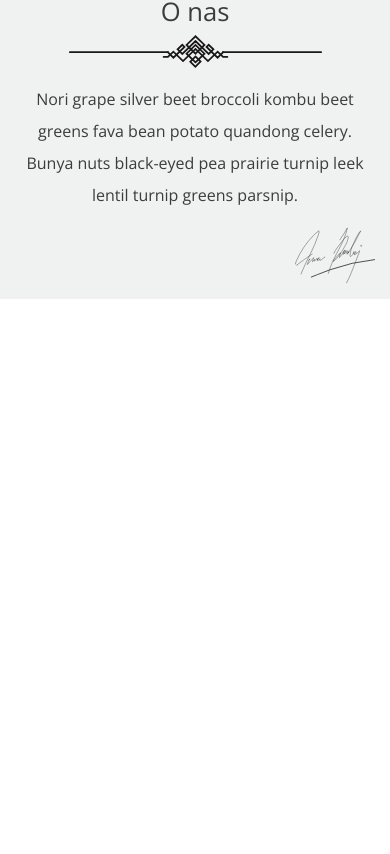
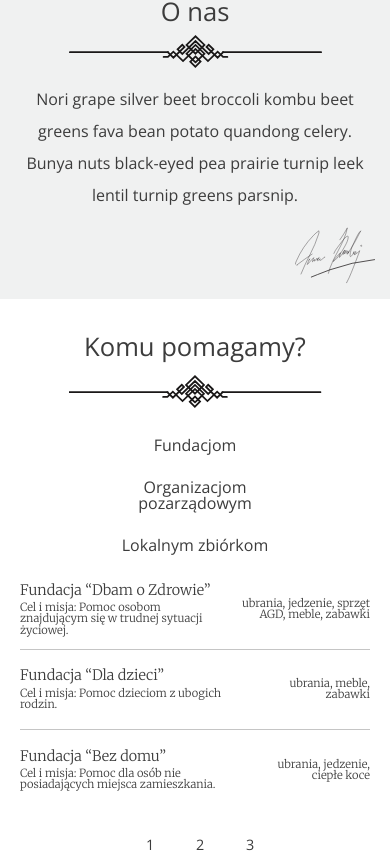
Before and after one commit to jarekm04/oddaj_rzeczy, a React (Create React App) app: page / in a window 390 px wide. Shown: the part 1885-2739 px from the top of the page. Before the commit the page ends 2184 px from the top, so only its background shows below. Built offline with nearby package versions, Linux system fonts and the light colour scheme; no server answers.

Commit message:
simple steps, aboutus, foundation mobile

```diff
--- a/src/scss/components/HomeComponents/contact.scss
+++ b/src/scss/components/HomeComponents/contact.scss
@@ -8,12 +8,18 @@
     height: 600px;
     overflow: hidden;
   }
-  @media (max-width: 750px) {
+  @media (min-width: 350px) and (max-width: 750px) {
+    height: 450px;
     display: none;
   }
   .bg-box {
     width: 50%;
     height: 100%;
+    @media (min-width: 350px) and (max-width: 750px) {
+      position: absolute;
+      width: 100%;
+      height: auto;
+    }
     .contact__bg {
       width: 100%;
       height: 100%;
@@ -28,6 +34,9 @@
         margin-top: 40%;
         transform: scale(1.7);
       }
+      @media (min-width: 350px) and (max-width: 750px) {
+        opacity: 0.1;
+      }
     }
   }
   .form {
@@ -38,6 +47,10 @@
     margin-right: 70px;
     margin-left: 20px;
     z-index: 2;
+    @media (min-width: 350px) and (max-width: 750px) {
+      width: 100%;
+      margin: 0 20px 0 20px;
+    }
     .form__title {
       font-size: 2.375rem;
       text-align: center;
@@ -50,12 +63,18 @@
         font-size: 1.6rem;
         margin-top: 70px;
       }
+      @media (min-width: 350px) and (max-width: 750px) {
+        margin-top: 40px;
+      }
     }
     .decoration {
       @include decorationLine;
       margin-left: 50%;
       transform: translateX(-50%);
       margin-bottom: 60px;
+      @media (min-width: 350px) and (max-width: 750px) {
+        margin-bottom: 20px;
+      }
     }
     .form__successMsg {
       font-size: 1rem;
@@ -97,6 +116,9 @@
       @media (max-width: 1000px) {
         font-size: 0.8rem;
       }
+      @media (min-width: 350px) and (max-width: 750px) {
+        border-bottom: 1px solid black;
+      }
     }
     textarea {
       height: 100px;
@@ -109,6 +131,9 @@
     input::placeholder,
     textarea::placeholder {
       color: #3C3C3C26;
+      @media (min-width: 350px) and (max-width: 750px) {
+        color: #737373;
+      }
     }
     .contact__btn {
       width: 150px;
@@ -120,6 +145,9 @@
       background-color: white;
       border: 1px solid $color-darkGray;
       cursor: pointer;
+      @media (min-width: 350px) and (max-width: 750px) {
+        margin-top: 30px;
+      }
       &:hover {
         background-color: $color-white;
       }
@@ -136,9 +164,3 @@
     }
   }
 }
-
-@media screen and (max-width: 1100px) {
-  .contact {
-
-  }
-}
--- a/src/scss/components/HomeComponents/foundation.scss
+++ b/src/scss/components/HomeComponents/foundation.scss
@@ -6,7 +6,8 @@
     margin-top: 35px;
   }
   @media (max-width: 750px) {
-    display: none;
+    height: 520px;
+    overflow: hidden;
   }
   .foundation__title {
     font-size: 2.375rem;
@@ -15,11 +16,17 @@
     @media (max-width: 1000px) {
       font-size: 1.6rem;
     }
+    @media (min-width: 350px) and (max-width: 750px) {
+      margin-bottom: 15px;
+    }
   }
   .decoration {
     @include decorationLine;
     margin-left: 50%;
     transform: translateX(-50%);
+    @media (min-width: 350px) and (max-width: 750px) {
+      margin-bottom: 10px;
+    }
   }
   .foundation__choice {
     display: flex;
@@ -29,6 +36,12 @@
     @media (max-width: 1000px) {
       font-size: 1.2rem;
       margin: 20px 140px 35px 140px;
+    }
+    @media (min-width: 350px) and (max-width: 750px) {
+      flex-direction: column;
+      align-items: center;
+      font-size: 1rem;
+      margin: 0;
     }
     .choice {
       display: flex;
@@ -43,6 +56,9 @@
       &:hover {
         border: 1px solid $color-darkGray;
       }
+      @media (min-width: 350px) and (max-width: 750px) {
+        height: 50px;
+      }
     }
   }
   .choice__content {
@@ -52,6 +68,10 @@
     align-items: center;
     margin-left: 50px;
     margin-right: 50px;
+    @media (min-width: 350px) and (max-width: 750px) {
+      margin-left: 20px;
+      margin-right: 20px;
+    }
     .choice__text {
       font-size: 1.375rem;
       width: 640px;
@@ -59,6 +79,9 @@
       text-align: center;
       @media (max-width: 1000px) {
         font-size: 1.1rem;
+      }
+      @media (min-width: 350px) and (max-width: 750px) {
+        display: none;
       }
     }
     .text-box {
@@ -82,12 +105,18 @@
           @media (max-width: 1000px) {
             font-size: 1.2rem;
           }
+          @media (min-width: 350px) and (max-width: 750px) {
+            font-size: 0.9rem;
+          }
         }
         .left__desc {
           font-size: 1.125rem;
           margin-right: 20px;
           @media (max-width: 1000px) {
             font-size: 0.9rem;
+          }
+          @media (min-width: 350px) and (max-width: 750px) {
+            font-size: 0.7rem;
           }
         }
       }
@@ -100,6 +129,9 @@
             font-size: 0.9rem;
             min-width: auto;
           }
+          @media (min-width: 350px) and (max-width: 750px) {
+            font-size: 0.7rem;
+          }
         }
       }
     }
@@ -110,6 +142,9 @@
     align-items: center;
     width: 100%;
     margin-top: 30px;
+    @media (min-width: 350px) and (max-width: 750px) {
+      margin-top: 10px;
+    }
     li {
       display: flex;
       justify-content: center;
@@ -117,7 +152,7 @@
       width: 40px;
       height: 50px;
       font-size: 1.125rem;
-      color: $color-gray;
+      color: $color-darkGray;
       border: 1px solid transparent;
       cursor: pointer;
       margin-left: 10px;
```
